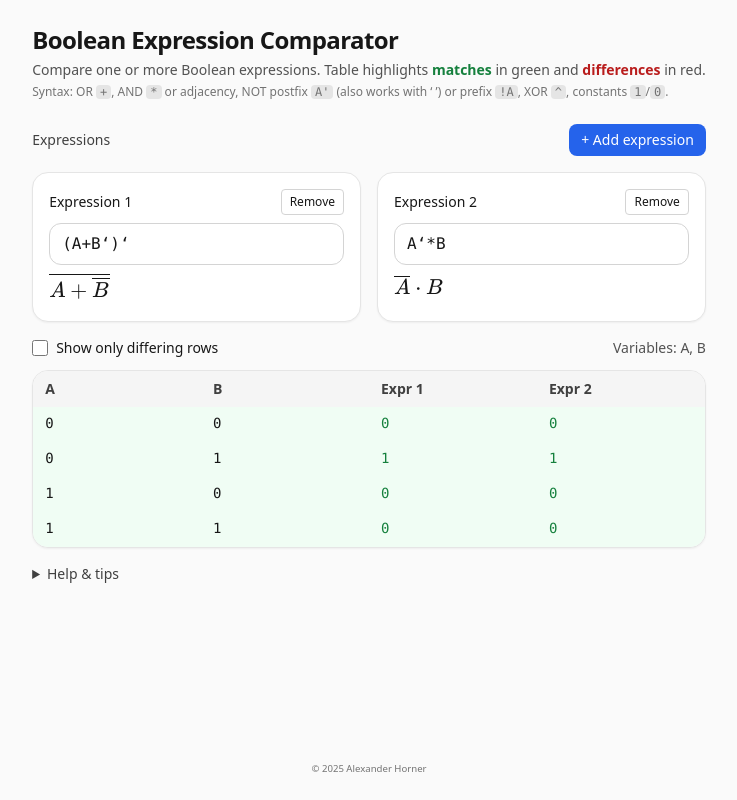
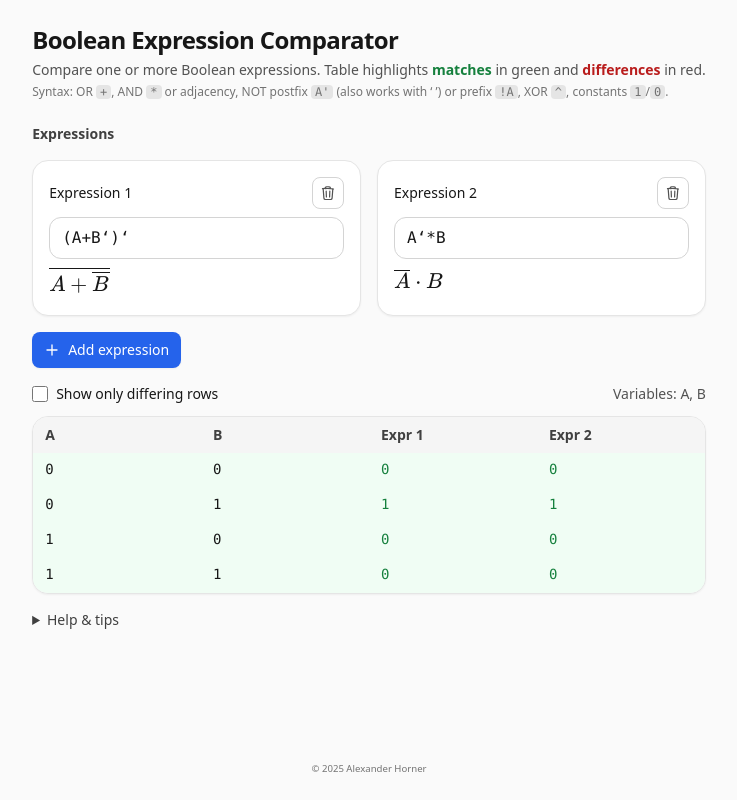
Before and after one commit to alexanderhorner/boolean-expression-comparator, a React (Vite) app: page / in a window 1280 px wide. Shown: the whole page, without its empty margins (271-1008 px from the left). Built offline with nearby package versions, Linux system fonts and the light colour scheme.

Commit message:
Polish expression controls with icon buttons and better layout

```diff
--- a/src/App.tsx
+++ b/src/App.tsx
@@ -382,30 +382,25 @@ export default function App() {
         </header>
 
         <section className="space-y-4 mb-4">
-          <div className="flex justify-between items-center">
-            <h2 className="text-sm font-medium text-neutral-700">Expressions</h2>
-            <button
-              type="button"
-              onClick={addExpression}
-              className="text-sm px-3 py-1.5 rounded-lg bg-blue-600 text-white hover:bg-blue-700"
-            >
-              + Add expression
-            </button>
-          </div>
+          <h2 className="text-sm font-semibold text-neutral-700">Expressions</h2>
           <div className="grid md:grid-cols-2 gap-4">
             {expressions.map((expr, index) => {
               const compiled = compiledExpressions.find((item) => item.id === expr.id);
               return (
-                <div key={expr.id} className="bg-white rounded-2xl shadow-sm p-4 border border-neutral-200">
+                <div key={expr.id} className="bg-white rounded-2xl shadow-sm p-4 border border-neutral-200 transition hover:shadow-md">
                   <div className="flex items-center justify-between mb-2">
                     <label className="block text-sm font-medium">Expression {index + 1}</label>
                     <button
                       type="button"
                       onClick={() => removeExpression(expr.id)}
                       disabled={expressions.length === 1}
-                      className="text-xs px-2 py-1 rounded border border-neutral-300 disabled:opacity-40 disabled:cursor-not-allowed hover:bg-neutral-100"
+                      className="inline-flex items-center justify-center h-8 w-8 rounded-lg border border-neutral-300 text-neutral-600 hover:text-red-600 hover:border-red-300 hover:bg-red-50 disabled:opacity-40 disabled:cursor-not-allowed disabled:hover:text-neutral-600 disabled:hover:border-neutral-300 disabled:hover:bg-transparent"
+                      title="Remove expression"
+                      aria-label={`Remove expression ${index + 1}`}
                     >
-                      Remove
+                      <svg viewBox="0 0 24 24" fill="none" stroke="currentColor" strokeWidth="1.8" className="h-4 w-4" aria-hidden="true">
+                        <path strokeLinecap="round" strokeLinejoin="round" d="M14.74 9l-.35 9m-4.78 0L9.26 9m9.97-3.21c.34.05.68.1 1.02.16m-1.02-.16L18.16 19.67A2.25 2.25 0 0115.91 21.75H8.09a2.25 2.25 0 01-2.24-2.08L4.77 5.79m14.46 0a48.108 48.108 0 00-3.48-.4m-12 0c.34-.06.68-.11 1.02-.16m0 0a48.11 48.11 0 013.48-.4m7.5 0V4.88c0-1.18-.91-2.17-2.09-2.21a51.964 51.964 0 00-3.82 0C8.66 2.71 7.75 3.7 7.75 4.88v.51m7.5 0a48.667 48.667 0 00-7.5 0" />
+                      </svg>
                     </button>
                   </div>
                   <input
@@ -420,6 +415,18 @@ export default function App() {
                 </div>
               );
             })}
+          </div>
+          <div>
+            <button
+              type="button"
+              onClick={addExpression}
+              className="inline-flex items-center gap-2 text-sm font-medium px-3 py-2 rounded-lg bg-blue-600 text-white hover:bg-blue-700 shadow-sm"
+            >
+              <svg viewBox="0 0 24 24" fill="none" stroke="currentColor" strokeWidth="2" className="h-4 w-4" aria-hidden="true">
+                <path strokeLinecap="round" strokeLinejoin="round" d="M12 4.5v15m7.5-7.5h-15" />
+              </svg>
+              Add expression
+            </button>
           </div>
         </section>
 
```
